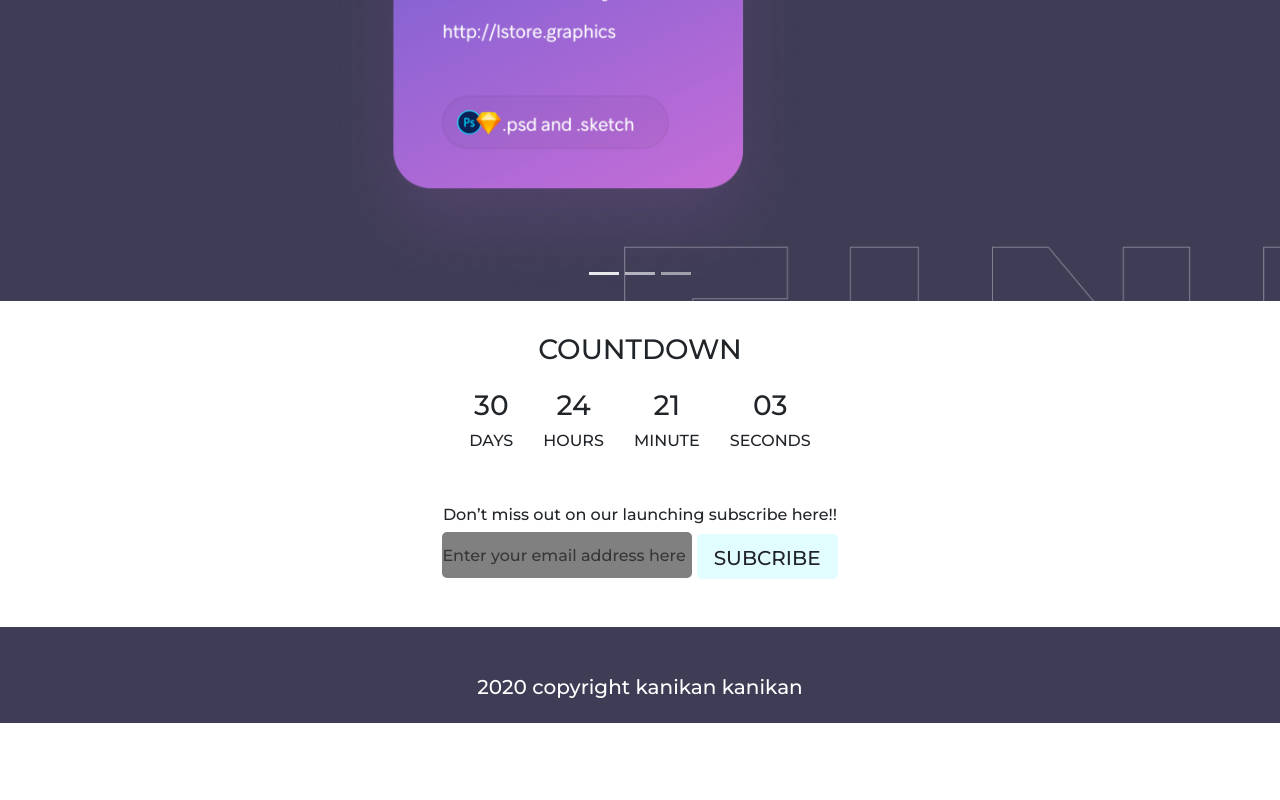
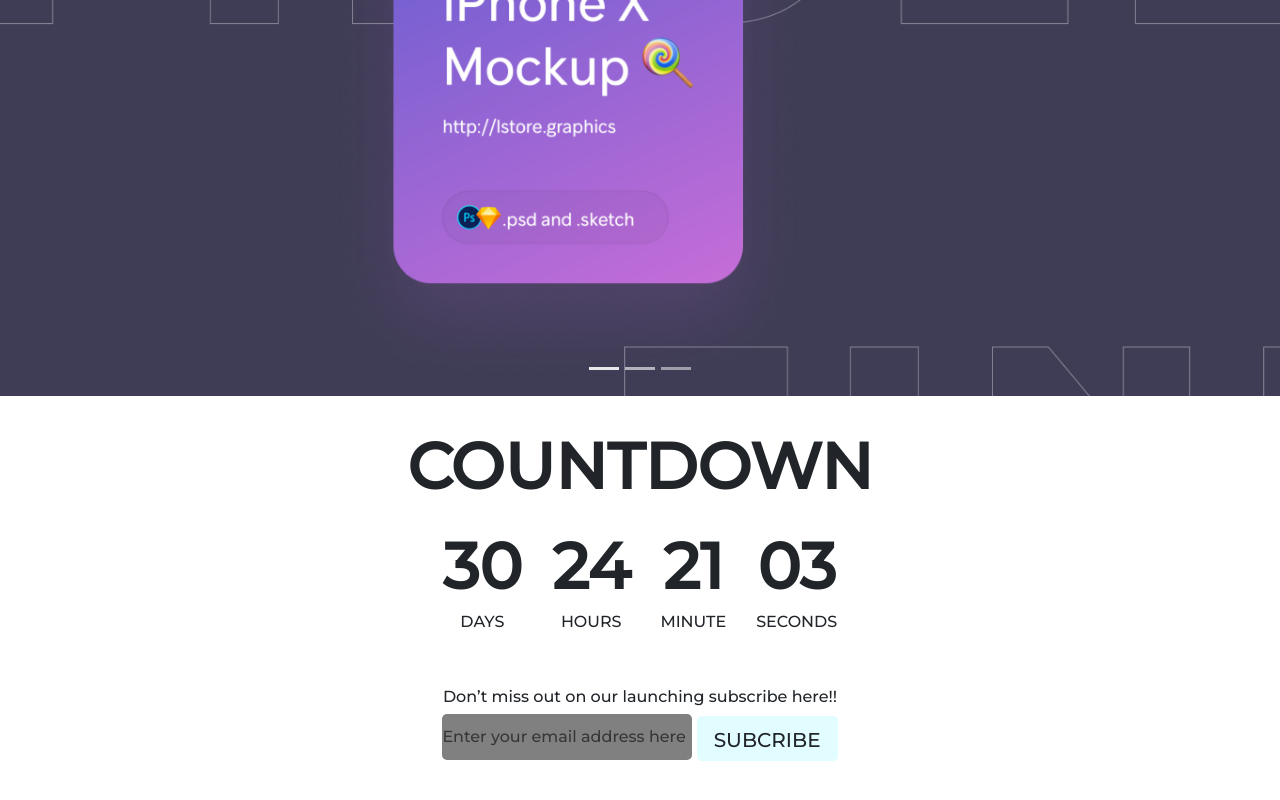
Before and after one commit to Davidtariq96/Findee, a plain HTML site: page index.html in a window 1280 px wide. Shown: the part 1906-2706 px from the top of the page. Before the commit the page ends 2629 px from the top, so only its background shows below. Drawn offline with nearby package versions, Linux system fonts and the light colour scheme.

Commit message:
images adjusted

```diff
--- a/index.html
+++ b/index.html
@@ -112,13 +112,13 @@
         </div>
 
           <div class="countdown">
-              <h3>COUNTDOWN</h3>
+              <h4>COUNTDOWN</h4>
 
               <div class="d-flex justify-content-evenly" id="counter">
-                  <div class="flex-items"> <h3>30</h3> <H6>DAYS</H6></div>
-                  <div class="flex-items"><H3>24</H3> <h6>HOURS</h6></div>
-                  <div class="flex-items"><h3>21</h3><h6>MINUTE</h6></div>
-                  <div class="flex-items"><h3>03</h3><h6>SECONDS</h6></div>
+                  <div class="flex-items"> <h4>30</h4> <H6>DAYS</H6></div>
+                  <div class="flex-items"><h4>24</h4> <h6>HOURS</h6></div>
+                  <div class="flex-items"><h4>21</h4><h6>MINUTE</h6></div>
+                  <div class="flex-items"><h4>03</h4><h6>SECONDS</h6></div>
               </div>
 
               <div class="subcript">
--- a/style.css
+++ b/style.css
@@ -39,7 +39,7 @@ input{
 
 .feature-wrapper{
     background-image: url(./images/Group\ 84.png);
-    height: 550px;
+    height: 650px;
     margin-bottom: 3rem;
     background-repeat: no-repeat;
     background-size: cover;
@@ -112,6 +112,8 @@ input{
 #carousel h3{
     text-align: center;
     color: white;
+    font-size: 24px;
+    font-weight: 500;
 }
 
 .countdown{
@@ -125,6 +127,11 @@ input{
 }
 #counter > div{
     padding: 15px;
+}
+
+#counter h4,.countdown h4{
+    font-size: 64px;
+    font-weight: bold;
 }
 
 
```
